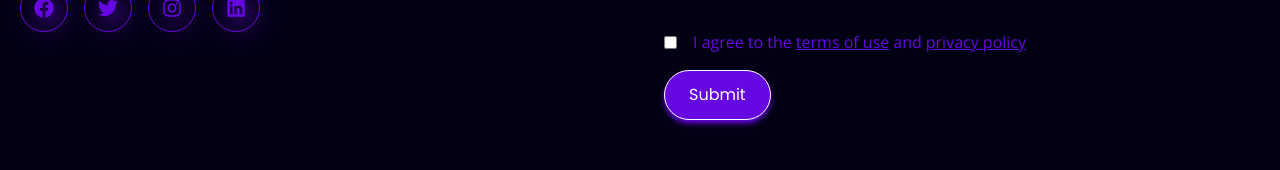
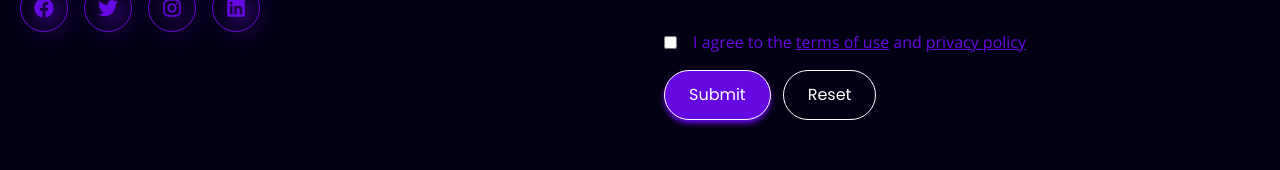
Before and after one commit to yanniro2/cheak-ai, a Next.js app: page / in a window 1280 px wide. Shown: the part 8019-8189 px from the top of the page. Built offline with nearby package versions, Linux system fonts and the light colour scheme.

Commit message:
reset added

```diff
--- a/components/Contact.tsx
+++ b/components/Contact.tsx
@@ -29,7 +29,6 @@ const Contact = () => {
   const [errors, setErrors] = useState<{ [key: string]: string }>({});
   const [open, setOpen] = useState<boolean>(false);
   const [message, setMessage] = useState<string | null>("");
-  const [submissionCount, setSubmissionCount] = useState<number>(0);
   const [time, setTime] = useState<number>(5);
 
   const handleOpen = (message: string | null) => {
@@ -47,7 +46,7 @@ const Contact = () => {
   };
 
   const handleClose = () => {
-    setOpen((open) => false);
+    setOpen(false);
   };
 
   const handleChange = (
@@ -159,11 +158,21 @@ const Contact = () => {
         }
       } catch (error) {
         handleOpen("An error occurred. Please try again later.");
-      } finally {
-        // setLoading(false);
       }
-      // Reset form after submission
     }
+  };
+
+  const handleReset = () => {
+    setFormValues({
+      fname: "",
+      lname: "",
+      companyName: "",
+      email: "",
+      phoneNumber: "",
+      description: "",
+      service: "",
+    });
+    setErrors({});
   };
 
   return (
@@ -242,9 +251,6 @@ const Contact = () => {
                 // onSubmit={handleSubmit}
                 className="flex flex-col w-full gap-[1rem]"
                 action="https://formkeep.com/f/cb370d9e61a6"
-                // action={
-                //   "https://formkeep.com/p/53c8f60bdf8e6d76faade7c5835fc758"
-                // }
                 accept-charset="UTF-8"
                 encType="multipart/form-data"
                 method="POST">
@@ -255,7 +261,7 @@ const Contact = () => {
                     name="fname"
                     className="input"
                     placeholder="First name"
-                    defaultValue={formValues.fname}
+                    value={formValues.fname}
                     onChange={handleChange}
                     pattern="[A-Za-zÀ-ÿ\s]+"
                     required
@@ -267,7 +273,7 @@ const Contact = () => {
                     name="lname"
                     className="input"
                     placeholder="Last name"
-                    defaultValue={formValues.lname}
+                    value={formValues.lname}
                     onChange={handleChange}
                     pattern="[A-Za-zÀ-ÿ\s]+"
                     required
@@ -281,7 +287,7 @@ const Contact = () => {
                     name="companyName"
                     className="input"
                     placeholder="Company Name"
-                    defaultValue={formValues.companyName}
+                    value={formValues.companyName}
                     onChange={handleChange}
                     pattern="^\w[\w.\-#&\s]*$"
                   />
@@ -293,7 +299,7 @@ const Contact = () => {
                     name="email"
                     className="input"
                     placeholder="Email address"
-                    defaultValue={formValues.email}
+                    value={formValues.email}
                     onChange={handleChange}
                     pattern="^[\w-\.]+@([\w-]+\.)+[\w-]{2,4}$"
                     required
@@ -306,7 +312,7 @@ const Contact = () => {
                     name="phoneNumber"
                     className="input"
                     placeholder="Phone number"
-                    defaultValue={formValues.phoneNumber}
+                    value={formValues.phoneNumber}
                     onChange={handleChange}
                     pattern="^(\+|\d)[0-9]{7,16}$"
                     required
@@ -317,7 +323,7 @@ const Contact = () => {
                     id="service"
                     name="service"
                     className="input"
-                    defaultValue={formValues.service}
+                    value={formValues.service}
                     onChange={handleChange}
                     aria-label="service select state"
                     required>
@@ -369,11 +375,11 @@ const Contact = () => {
                   )}
 
                   {errors.email && (
-                    <span className="text-red-500">{errors.lname}</span>
+                    <span className="text-red-500">{errors.email}</span>
                   )}
 
                   {errors.phoneNumber && (
-                    <span className="text-red-500">{errors.lname}</span>
+                    <span className="text-red-500">{errors.phoneNumber}</span>
                   )}
                 </Scroll>
 
@@ -400,9 +406,18 @@ const Contact = () => {
                     </Link>
                   </label>
                 </Scroll>
-                <button type="submit" className="btn btn-1" title="submitbtn">
-                  Submit
-                </button>
+                <div className="flex items-center gap-3">
+                  <button type="submit" className="btn btn-1" title="submitbtn">
+                    Submit
+                  </button>
+                  <button
+                    type="button"
+                    onClick={handleReset}
+                    className="btn btn-2"
+                    title="resetbtn">
+                    Reset
+                  </button>
+                </div>
               </form>
             </div>
           </div>
```
Also changed, not shown: 1 other file (tests, documents, lock files or other folders).
